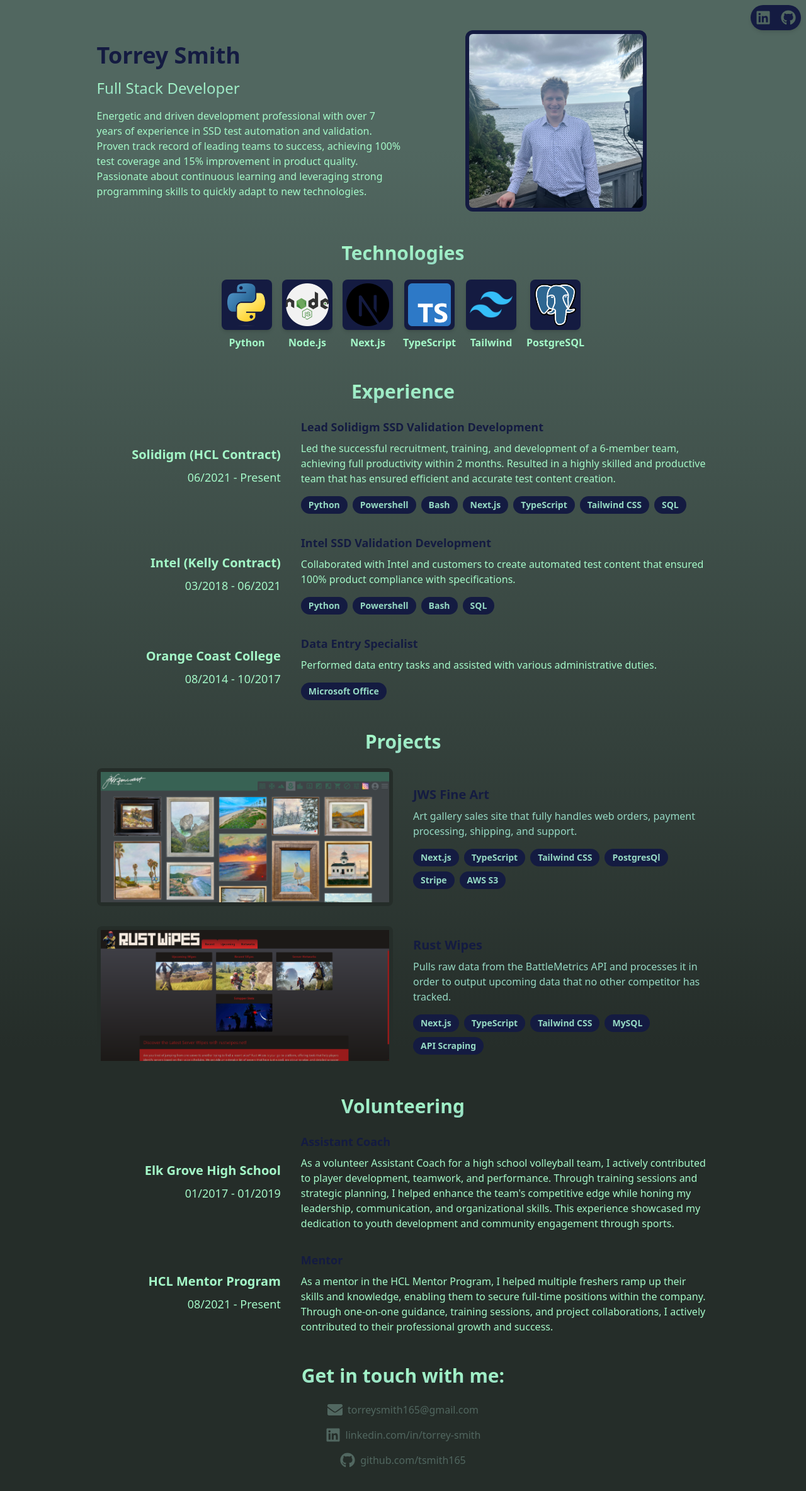
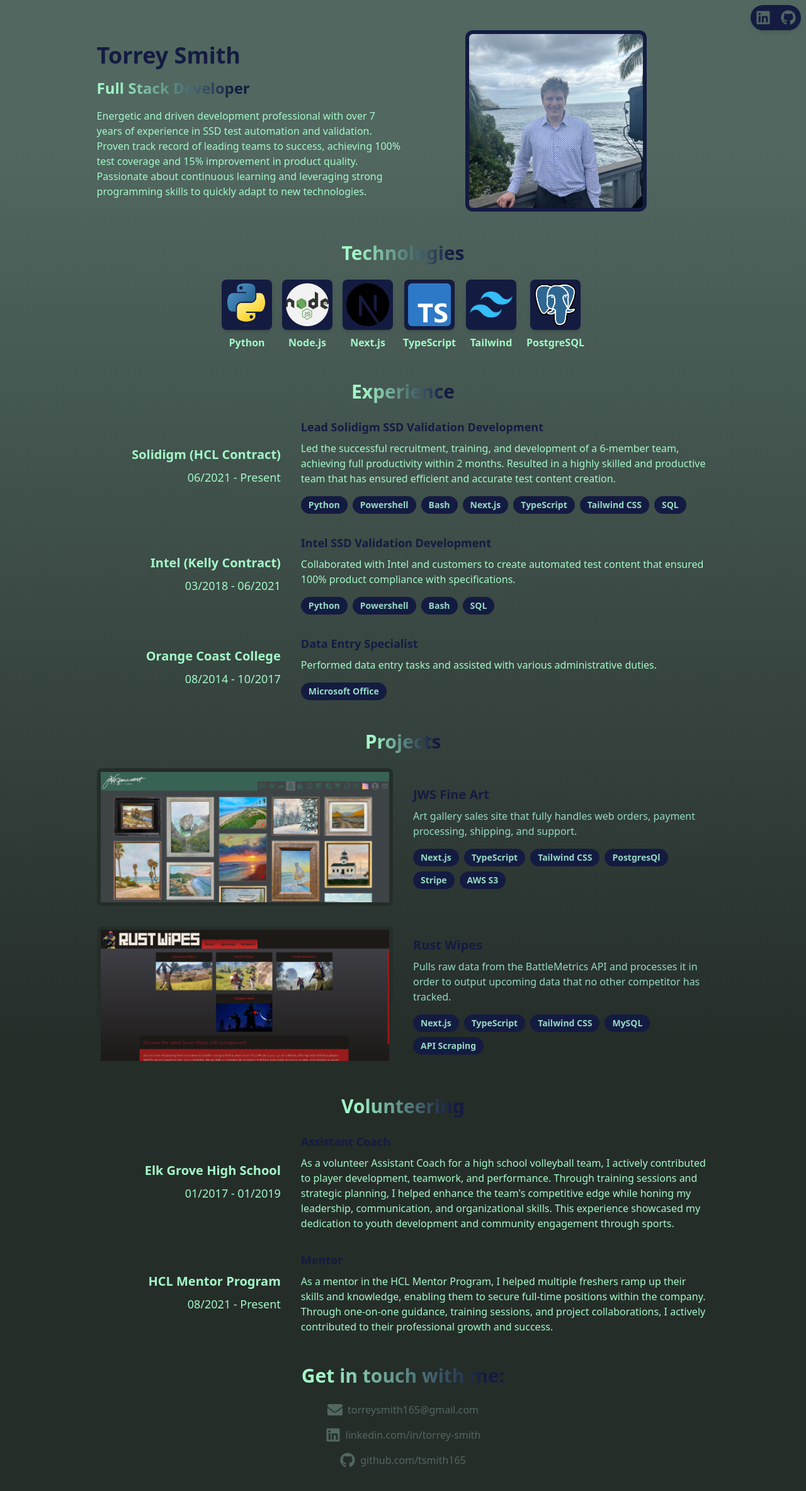
Before and after one commit to tsmith165/dev-portfolio, a Next.js app: page / in a window 1280 px wide. Shown: the top 2368 px of the page at 63% size. Built offline with nearby package versions, Linux system fonts and the light colour scheme.

Commit message:
Updating gradient for headers to stand out a bit more

```diff
--- a/components/framer_motion/Contact.tsx
+++ b/components/framer_motion/Contact.tsx
@@ -37,7 +37,7 @@ export default function Contact() {
                 viewport={{ once: false }}
                 transition={{ duration: 0.8 }}
                 className="text-3xl font-bold mb-6 text-center">
-                <span className="bg-gradient-to-b from-secondary from-25% to-secondary_light text-transparent bg-clip-text">
+                <span className="bg-gradient-to-r from-secondary from-10% to-secondary_dark to-90% text-transparent bg-clip-text">
                     Get in touch with me:
                 </span>
             </motion.h2>
--- a/components/framer_motion/Experience.tsx
+++ b/components/framer_motion/Experience.tsx
@@ -19,7 +19,7 @@ export default function Experience() {
                 viewport={{ once: false }}
                 transition={{ duration: 0.8 }}
                 className="text-3xl font-bold mb-6 text-center">
-                <span className="bg-gradient-to-b from-secondary from-25% to-secondary_light underline text-transparent bg-clip-text">
+                <span className="bg-gradient-to-r from-secondary from-10% to-secondary_dark to-90% underline text-transparent bg-clip-text">
                     Experience
                 </span>
             </motion.h2>
--- a/components/framer_motion/Hero.tsx
+++ b/components/framer_motion/Hero.tsx
@@ -21,7 +21,7 @@ export default function Hero() {
                 className="md:w-1/2 mb-8 md:mb-0 text-center md:text-left">
                 <h1 className="text-4xl font-bold mb-4 text-secondary_dark">Torrey Smith</h1>
                 <p className="text-2xl mb-4 ">
-                    <span className="bg-gradient-to-b from-secondary from-25% to-secondary_light underline text-transparent bg-clip-text">
+                    <span className="bg-gradient-to-r from-secondary from-10% to-secondary_dark to-90% underline text-transparent bg-clip-text font-bold">
                         Full Stack Developer
                     </span>
                 </p>
--- a/components/framer_motion/Projects.tsx
+++ b/components/framer_motion/Projects.tsx
@@ -19,7 +19,7 @@ export default function Projects() {
                 viewport={{ once: false }}
                 transition={{ duration: 0.8 }}
                 className="text-3xl font-bold mb-6 text-center">
-                <span className="bg-gradient-to-b from-secondary from-25% to-secondary_light underline text-transparent bg-clip-text">
+                <span className="bg-gradient-to-r from-secondary from-10% to-secondary_dark to-90% underline text-transparent bg-clip-text">
                     Projects
                 </span>
             </motion.h2>
--- a/components/framer_motion/Technologies.tsx
+++ b/components/framer_motion/Technologies.tsx
@@ -33,7 +33,7 @@ export default function Technologies() {
                 viewport={{ once: false }}
                 transition={{ duration: 0.8 }}
                 className="text-3xl font-bold mb-6 text-center">
-                <span className="bg-gradient-to-b from-secondary from-25% to-secondary_light underline text-transparent bg-clip-text">
+                <span className="bg-gradient-to-r from-secondary from-10% to-secondary_dark to-90% underline text-transparent bg-clip-text">
                     Technologies
                 </span>
             </motion.h2>
--- a/components/framer_motion/Volunteering.tsx
+++ b/components/framer_motion/Volunteering.tsx
@@ -19,7 +19,7 @@ export default function Volunteering() {
                 viewport={{ once: false }}
                 transition={{ duration: 0.8 }}
                 className="text-3xl font-bold mb-6 text-center">
-                <span className="bg-gradient-to-b from-secondary from-25% to-secondary_light underline text-transparent bg-clip-text">
+                <span className="bg-gradient-to-r from-secondary from-10% to-secondary_dark to-90% underline text-transparent bg-clip-text">
                     Volunteering
                 </span>
             </motion.h2>
```
